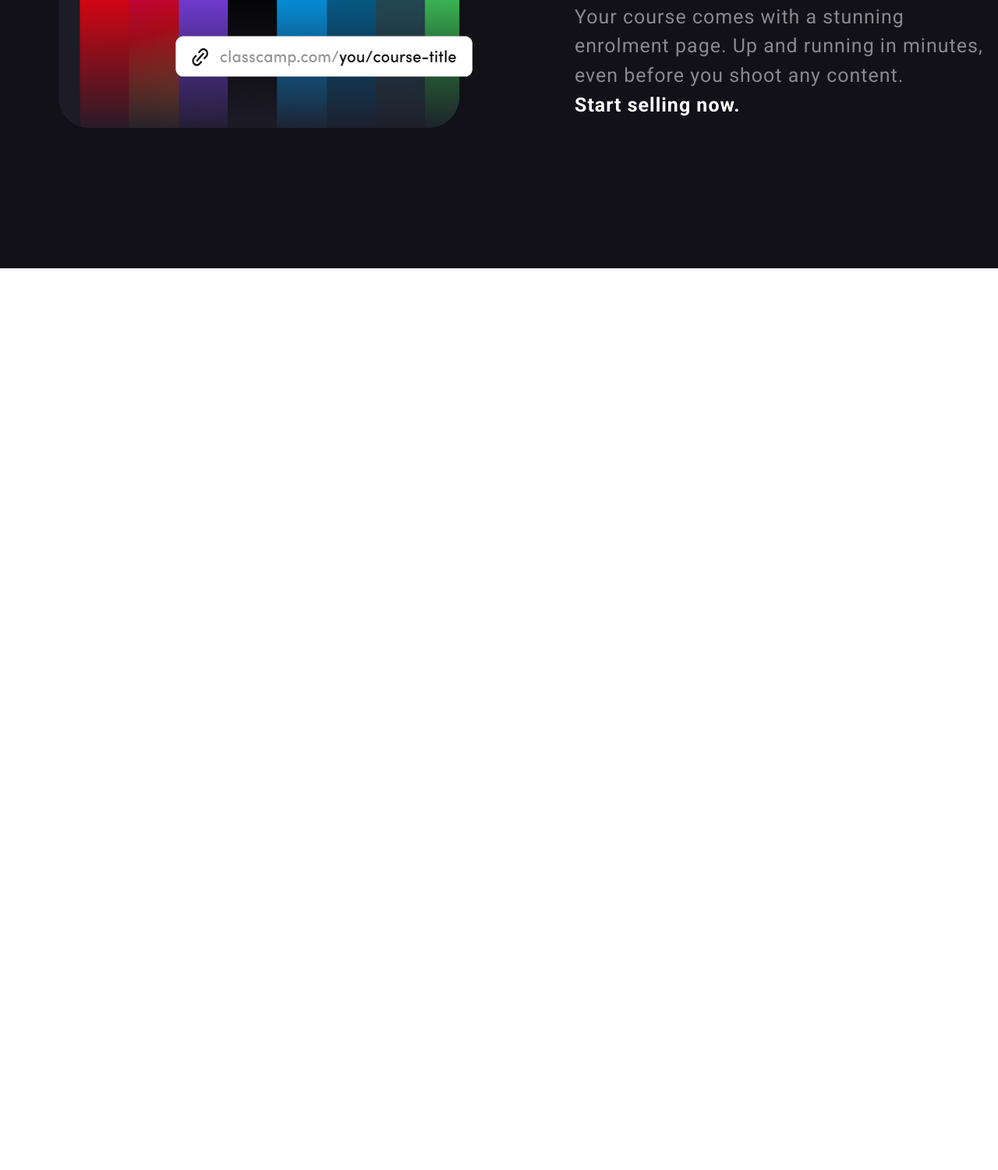
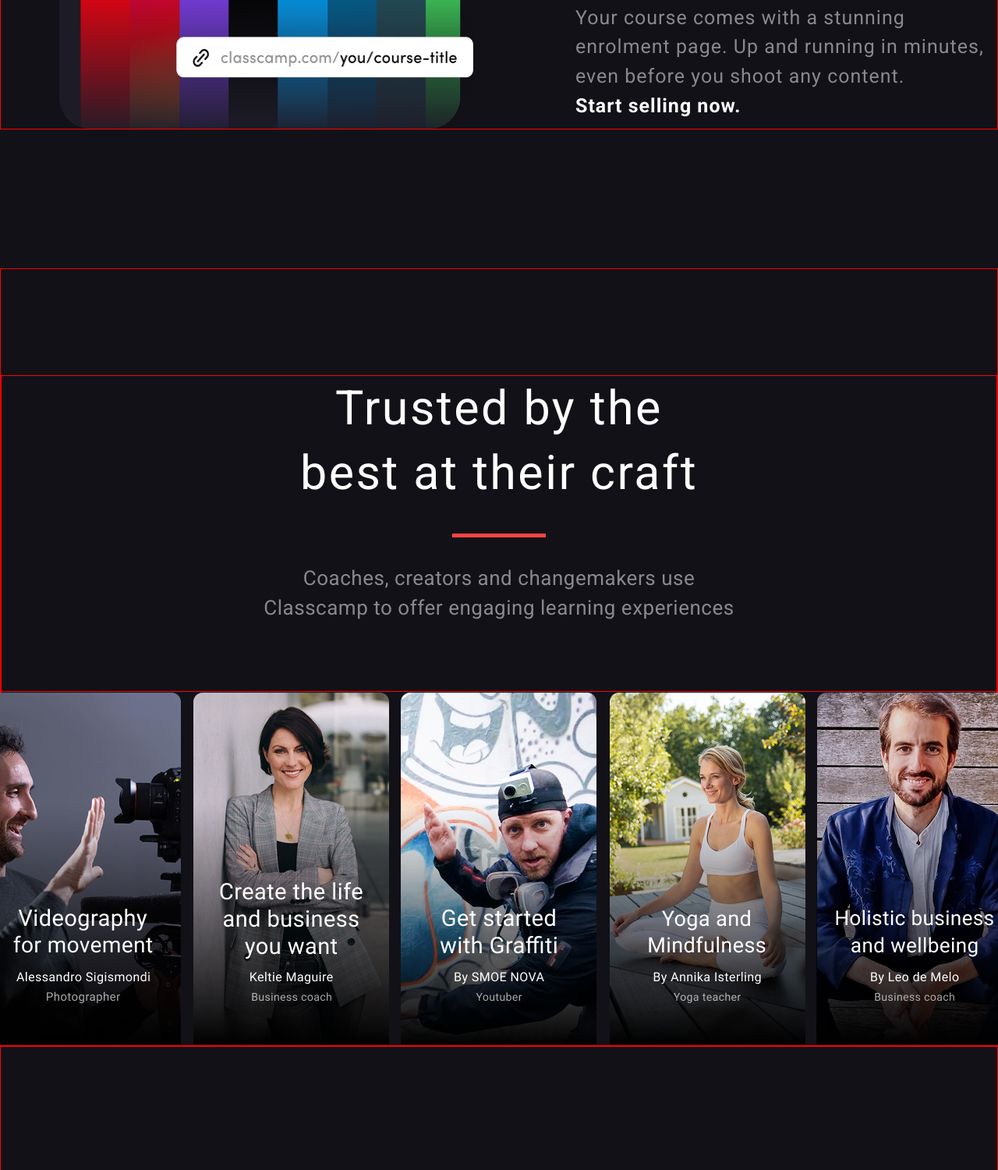
Before and after one commit to thehawkone/Classcamp, a website: page index.html in a window 1280 px wide. Shown: the part 3692-5192 px from the top of the page at 78% size. Before the commit the page ends 4036 px from the top, so only its background shows below. Drawn offline with Linux system fonts and the light colour scheme.

Commit message:
add personal

```diff
--- a/index.html
+++ b/index.html
@@ -96,6 +96,24 @@
                 </div>
             </div>
         </section>
+
+        <section class="personal">
+            <div class="personal__content wrapper">
+                <div class="personal__info">
+                    <h1 class="personal__title">Trusted by the<br>best at their craft</h1>
+                    <p class="personal__info-line"></p>
+                    <p class="personal__description">Coaches, creators and changemakers use<br>
+                        Classcamp to offer engaging learning experiences</p>
+                </div>
+                <div class="personal__block">
+                    <img src="images/main/personal/first-slide.png" alt="" class="personal__block-slide">
+                    <img src="images/main/personal/second-slide.png" alt="" class="personal__block-slide">
+                    <img src="images/main/personal/third-slide.png" alt="" class="personal__block-slide">
+                    <img src="images/main/personal/four-slide.png" alt="" class="personal__block-slide">
+                    <img src="images/main/personal/five-slide.png" alt="" class="personal__block-slide">
+                </div>
+            </div>
+        </section>
     </main>
 </body>
 </html>
--- a/style.css
+++ b/style.css
@@ -264,6 +264,7 @@ html {
     display: flex;
     align-items: center;
     padding-left: 75px;
+    border: 1px solid red;
 }
 .social__info {
     width: 645px;
@@ -288,3 +289,56 @@ html {
     width: 562px;
     height: 350px;
 }
+
+
+.personal {
+    position: relative;
+    height: 1157px;
+    padding-top: 136px;
+    border: 1px solid red;
+}
+.personal__content {
+    display: flex;
+    flex-direction: column;
+    justify-content: center;
+    align-items: center;
+    border: 1px solid red;
+}
+.personal__info {
+    display: flex;
+    flex-direction: column;
+    align-items: center;
+}
+.personal__title {
+    font-weight: 400;
+    font-size: 61px;
+    line-height: 136%;
+    letter-spacing: 0.04em;
+    text-align: center;
+    color: #fff;
+}
+.personal__description {
+    font-weight: 400;
+    font-size: 26px;
+    line-height: 145%;
+    letter-spacing: 0.02em;
+    text-align: center;
+    color: rgba(255, 255, 255, 0.5);
+}
+.personal__info-line {
+    width: 120px;
+    height: 5px;
+    margin-top: 36px;
+    margin-bottom: 34px;
+    background: #ff4343;
+}
+.personal__block {
+    display: flex;
+    justify-content: space-between;
+    margin-top: 88px;
+    width: 1320px;
+    border: 1px solid red;
+}
+.personal__block-slide {
+    gap: 165px;
+}
```
Also changed, not shown: images/main/personal/first-slide.png (added), images/main/personal/five-slide.png (added), images/main/personal/four-slide.png (added), images/main/personal/second-slide.png (added), images/main/personal/third-slide.png (added).
